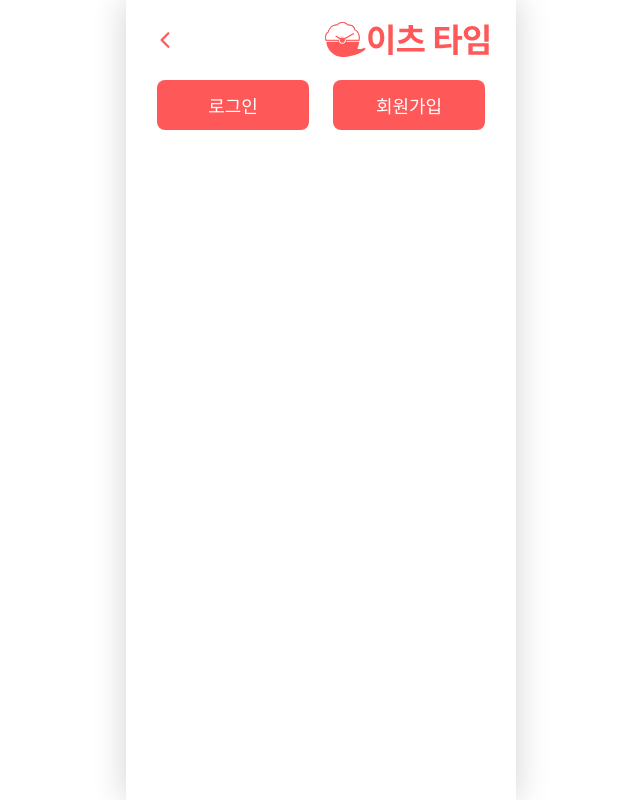
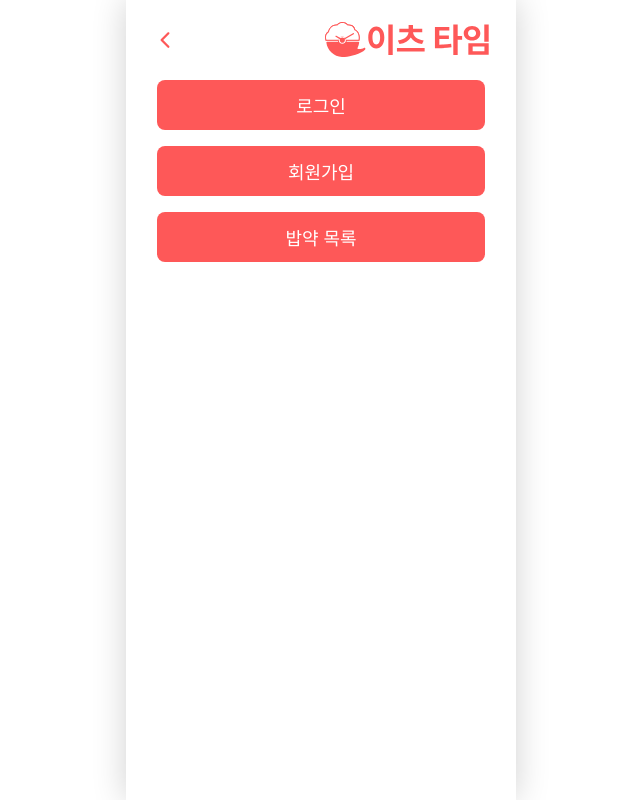
Before and after one commit to 9oormthon-univ/2024_BEOTKKOTTHON_TEAM_11_FE, a React (Vite) app: page / in a window 1280 px wide. Shown: the whole page, without its empty margins (319-959 px from the left). Built offline with nearby package versions, Linux system fonts and the light colour scheme.

Commit message:
chore: 사이트맵에 밥약 목록 페이지 추가

```diff
--- a/src/pages/Sitemap.jsx
+++ b/src/pages/Sitemap.jsx
@@ -5,7 +5,7 @@ import { useNavigate } from 'react-router-dom';
 const Container = styled.div`
     padding: 0 31px;
     display: grid;
-    grid-template-columns: 1fr 1fr;
+    grid-template-columns: 1fr;
     gap: 16px 24px;
 `;
 
@@ -25,6 +25,12 @@ const Sitemap = ({}) => {
                     navigate('/register');
                 }}
             />
+            <BlockButton
+                text="밥약 목록"
+                onClick={() => {
+                    navigate('/waitbab');
+                }}
+            />
         </Container>
     );
 };
--- a/src/routes.jsx
+++ b/src/routes.jsx
@@ -5,11 +5,13 @@ import Login from './pages/Login.jsx';
 import Register from './pages/Register.jsx';
 import Sitemap from './pages/Sitemap.jsx';
 import WaitBab from './pages/WaitBab.jsx';
+import TimeTableTest from './pages/TimeTableTest.jsx';
 
 const routes = [
     { path: '/', element: <Sitemap /> },
     { path: '/login', element: <Login /> },
     { path: '/register', element: <Register /> },
+    { path: '/test-timetable', element: <TimeTableTest /> },
     { path: '/waitbab', element: <WaitBab /> },
 ];
 
```
